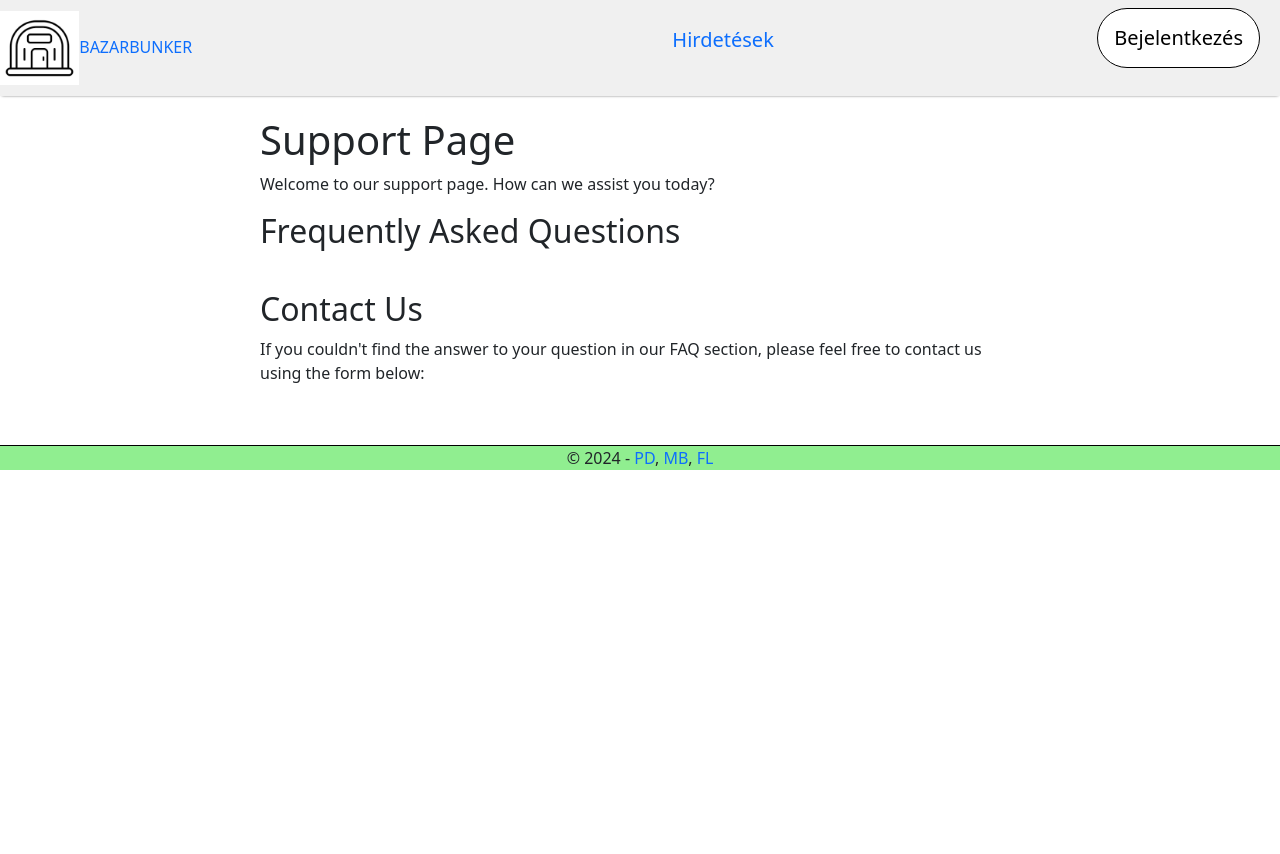
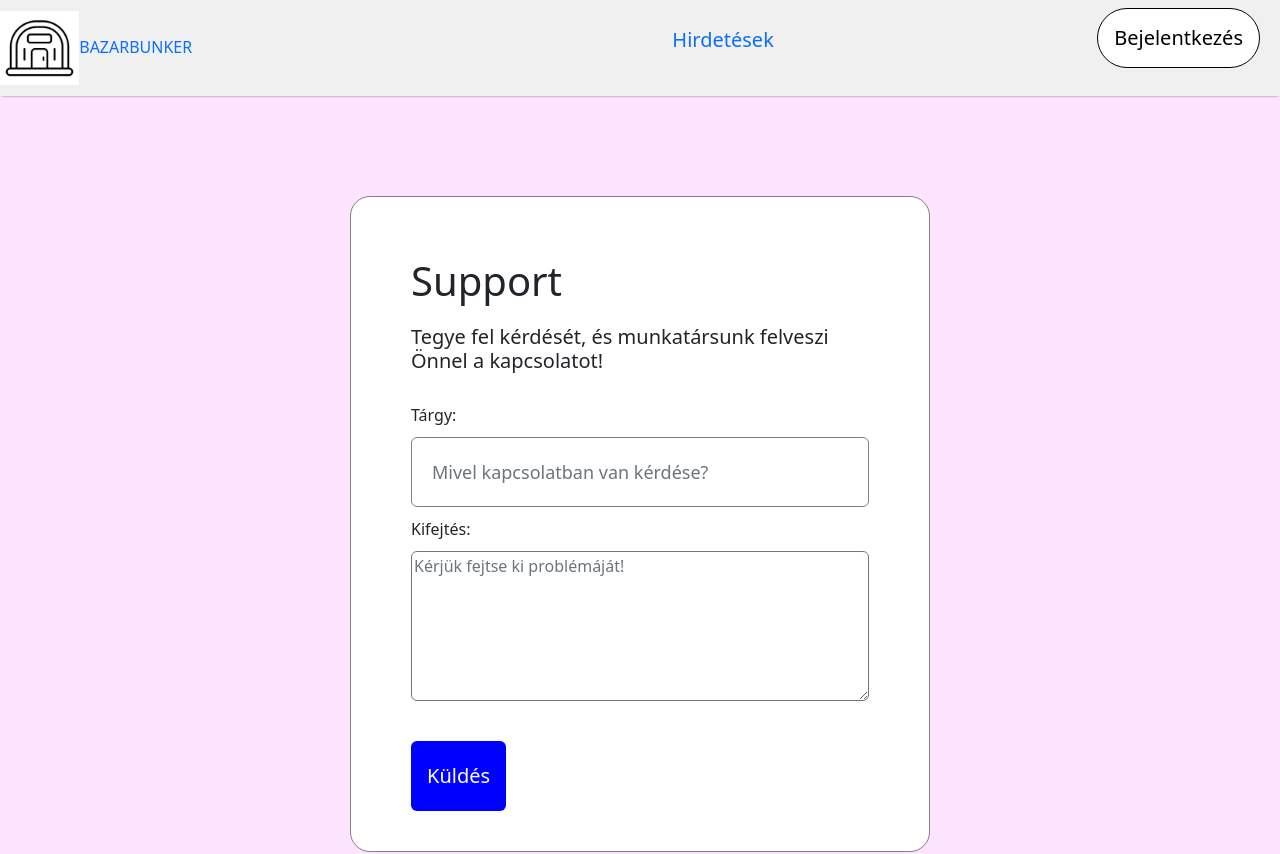
Before and after one commit to farkaslevente/14AA-D-BazarBunker, a React (Create React App) app in the folder frontend_new/: page /support in a window 1280 px wide. Shown: the top 854 px of the page. Before the commit the page ends 800 px from the top, so only its background shows below. Built offline with nearby package versions, Linux system fonts and the light colour scheme.

Commit message:
Supportpage works, small design changes

```diff
--- a/frontend_new/src/Pages/CSS/SupportPage.css
+++ b/frontend_new/src/Pages/CSS/SupportPage.css
@@ -1,23 +1,78 @@
+.supportpage {
+  width: 100%;
+  height: 100%;
+  background: #fce3fe;
+  padding-top: 100px;
+  padding-bottom: 100px;
+}
+
 .support-container {
-    max-width: 800px;
-    margin: 0 auto;
-    padding: 20px;
-  }
+  width: 580px;
+  height: fit-content;
+  background: white;
+  margin: auto;
+  padding: 40px 60px;
+  border: 1px solid gray;
+  border-radius: 20px;
+}
 
-  @media (max-width: 768px) {
-    .support-container {
-      padding: 10px;
-    }
-  }
+.support-container h1 {
+  margin: 20px 0px;
+}
 
-  .faq-section,
-  .contact-section {
-    margin-bottom: 40px;
-  }
+.support-fields {
+  display: flex;
+  flex-direction: column;
+  gap: 10px;
+  margin-top: 30px;
+}
 
-  @media (max-width: 768px) {
-    .faq-section,
-    .contact-section {
-      margin-bottom: 20px;
-    }
-  }
+.support-fields input {
+  height: 70px;
+  width: 100%;
+  padding-left: 20px;
+  border: 1px solid gray;
+  outline: none;
+  color: black;
+  font-size: 18px;
+
+}
+
+.support-container button {
+  width: 100%;
+  height: 70px;
+  color: white;
+  background: blue;
+  margin-top: 30px;
+  border: none;
+  font-size: 20px;
+  font-weight: 500;
+  cursor: pointer;
+}
+
+.support-signup {
+  margin-top: 20px;
+  color: black;
+  font-size: 18px;
+  font-weight: 500;
+}
+
+.support-signup span {
+  color: blue;
+  font-weight: 600;
+}
+
+label {
+  font-weight: 500;
+}
+
+.errors {
+  background: red;
+  border: 1px solid red;
+  border-radius: 10px;
+  margin-top: 10px;
+  font-style: italic;
+  font-weight: 600;
+  margin-top: 10px;
+  text-align: center;
+}
--- a/frontend_new/src/Pages/NewPasswordPage.jsx
+++ b/frontend_new/src/Pages/NewPasswordPage.jsx
@@ -17,7 +17,7 @@ export const NewPasswordPage = () => {
         try {
             const resp = await axios.post(`${process.env.REACT_APP_LOCAL}/newpassword`, { password: password }, { headers });
                 alert("Jelszó megváltoztatva!");
-                navigate("/");
+                navigate("/profil");
         } catch (error) {
             console.error(error);
         }
--- a/frontend_new/src/Pages/ProfilePage.jsx
+++ b/frontend_new/src/Pages/ProfilePage.jsx
@@ -151,6 +151,9 @@ export const ProfilePage = () => {
                                 )}
                             </li>
                         </ul>
+                        <div className="">
+                            {editMode && <button onClick={() => (handleSave, navigate('/ujjelszo'))}>Jelszó megváltoztatása</button>}
+                        </div>
                         <div className="editbutton">
                             {editMode ? (
                                 <>
--- a/frontend_new/src/Pages/SupportPage.jsx
+++ b/frontend_new/src/Pages/SupportPage.jsx
@@ -1,17 +1,59 @@
-import React from 'react';
+import React, { useState } from 'react';
 import './CSS/SupportPage.css';
+import axios from 'axios';
+import { useNavigate } from 'react-router-dom';
 
 export const SupportPage = () => {
+    const [title, setTitle] = useState('');
+    const [message, setMessage] = useState('');
+
+    const [successMessage, setSuccessMessage] = useState('');
+    const [errorMessage, setErrorMessage] = useState('');
+
+    const [successStatus, setSuccessStatus] = useState(false);
+
+    const navigate = useNavigate();
+
+    const handleSubmit = async (e) => {
+        e.preventDefault();
+        const authToken = localStorage.getItem('authToken');
+        const headers = {
+            'Authorization': `Bearer ${authToken}`
+        };
+        try {
+            await axios.post(`${process.env.REACT_APP_LOCAL}/support`, { title: title, message: message }, { headers });
+            setSuccessMessage("Kérdését megkaptuk, nemsokára felkeressük Önt!");
+            setErrorMessage("");
+            setSuccessStatus(true);
+        } catch (error) {
+            console.error(error);
+            setSuccessMessage("");
+            setErrorMessage("Kérdés nem lett elküldve!")
+        }
+    };
+
     return (
+        <div className='supportpage'>
             <div className="support-container">
-      <h1>Support Page</h1>
-      <p>Welcome to our support page. How can we assist you today?</p>
-      <div className="faq-section">
-        <h2>Frequently Asked Questions</h2>
+                <h1>Support</h1>
+                <h5>Tegye fel kérdését, és munkatársunk felveszi Önnel a kapcsolatot!</h5>
+                <form className='form' onSubmit={handleSubmit}>
+                    <div className="support-fields">
+                        <label htmlFor="title">Tárgy:</label>
+                        <input className='rounded' type="text" id='title' autoComplete='off' required placeholder='Mivel kapcsolatban van kérdése?' value={title} onChange={(e) => setTitle(e.target.value)} />
+
+                        <label htmlFor="question">Kifejtés:</label>
+                        <textarea rows={6} cols={10} maxLength={200} className='rounded' type="text" id='question' autoComplete='off' required placeholder='Kérjük fejtse ki problémáját!' value={message} onChange={(e) => setMessage(e.target.value)} />
                     </div>
-      <div className="contact-section">
-        <h2>Contact Us</h2>
-        <p>If you couldn't find the answer to your question in our FAQ section, please feel free to contact us using the form below:</p>
+                    <div className="messages" style={{marginTop: '10px', textAlign: 'center'}}>
+                        {successMessage && <p style={{color: 'green'}}>{successMessage}</p>}
+                        {errorMessage && <p style={{color: 'red'}}>{errorMessage}</p>}
+                    </div>
+                    <div>
+                        {!successStatus && <button className='rounded' type='submit'>Küldés</button>}
+                        {successStatus && <button className='rounded' onClick={() => navigate('/')}>Tovább a főoldalra</button>}
+                    </div>
+                </form>
             </div>
         </div>
     );
```
Lines whose indentation alone changed are shown as unchanged.
